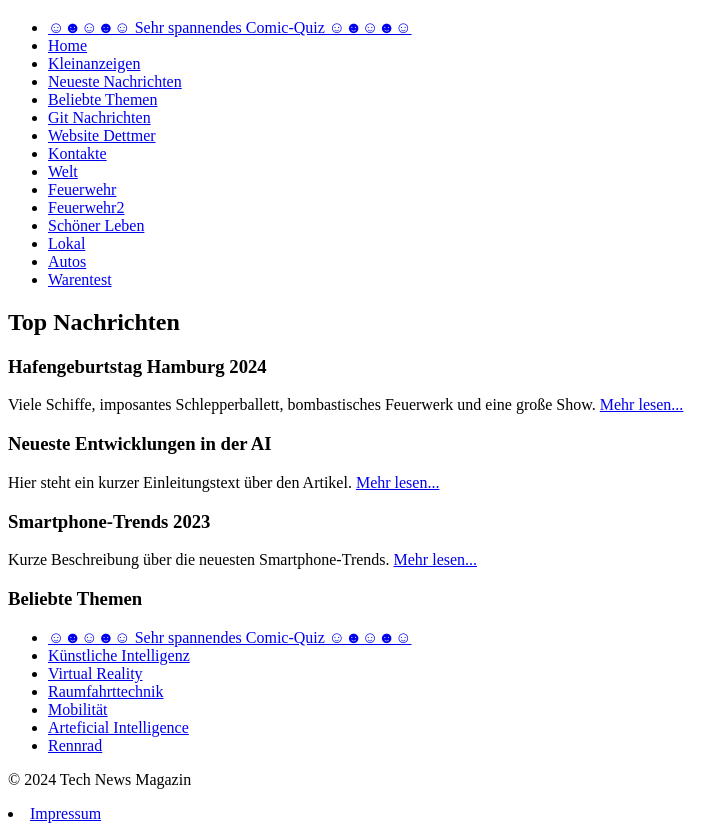
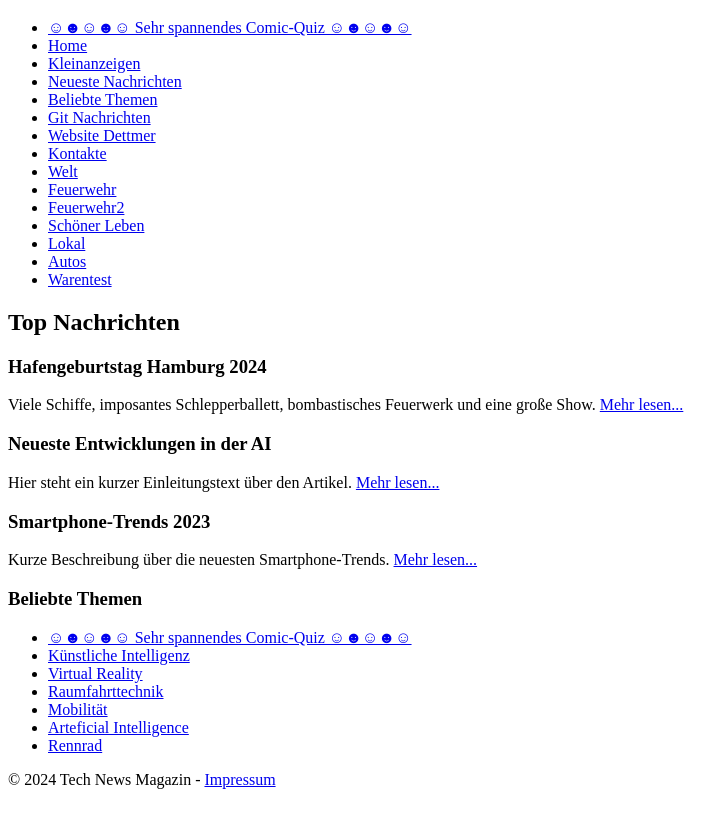
Before and after one commit to needful-apps/rumors, a plain HTML site: page index.html in a window 1280 px wide. Shown: the part 61-892 px from the top of the page, without its empty margins (0-726 px from the left). After the commit the page ends 866 px from the top, so only its background shows below. Drawn offline with Linux system fonts and the light colour scheme.

Commit message:
cool footer

```diff
--- a/index.html
+++ b/index.html
@@ -61,8 +61,7 @@
     </main>
 
     <footer>
-        <p>&copy; 2024 Tech News Magazin</p>
-        <li><a href="impressum.html">Impressum</a></li>
+        <p>&copy; 2024 Tech News Magazin - <a href="impressum.html">Impressum</a></p>
     </footer>
 </body>
 </html>
```
